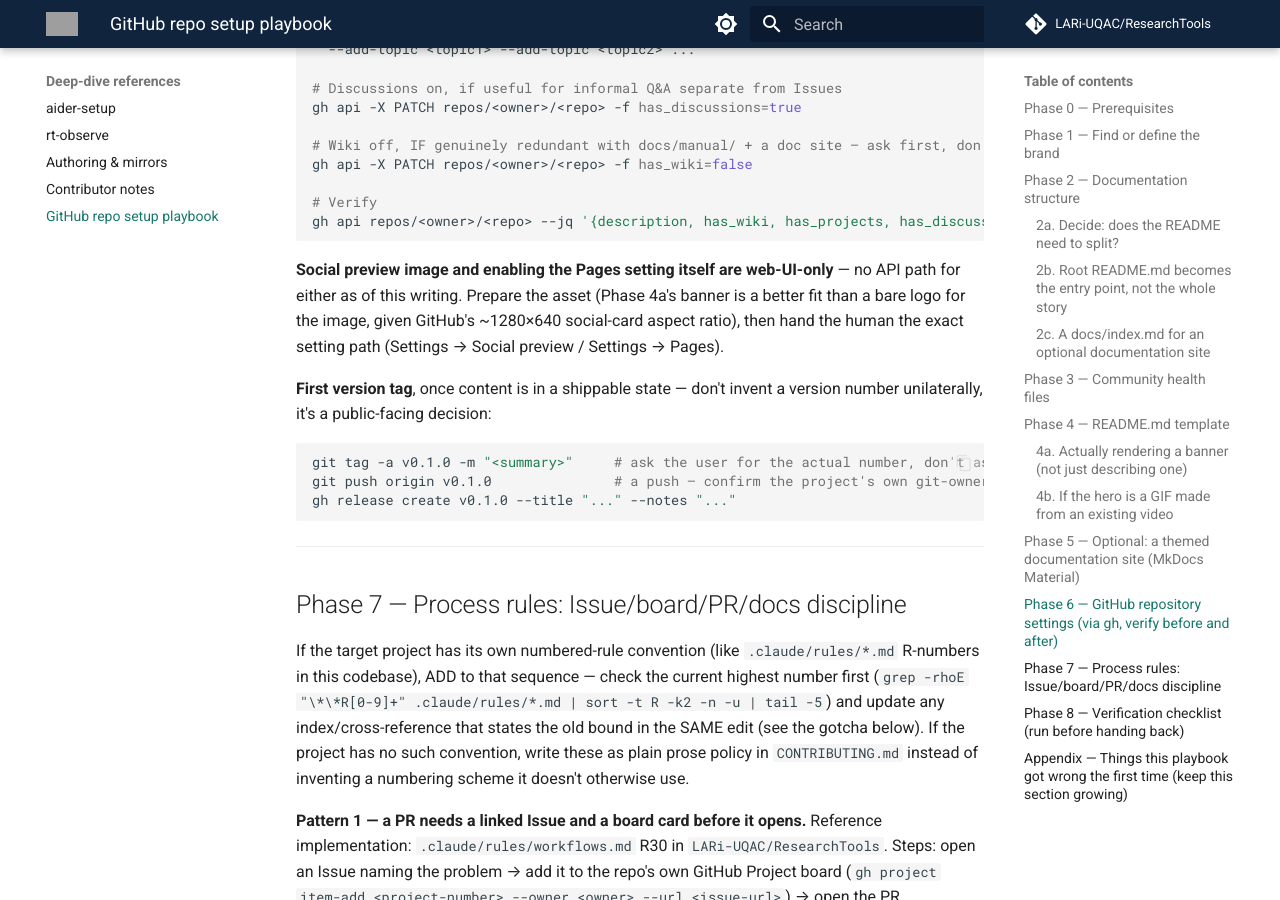
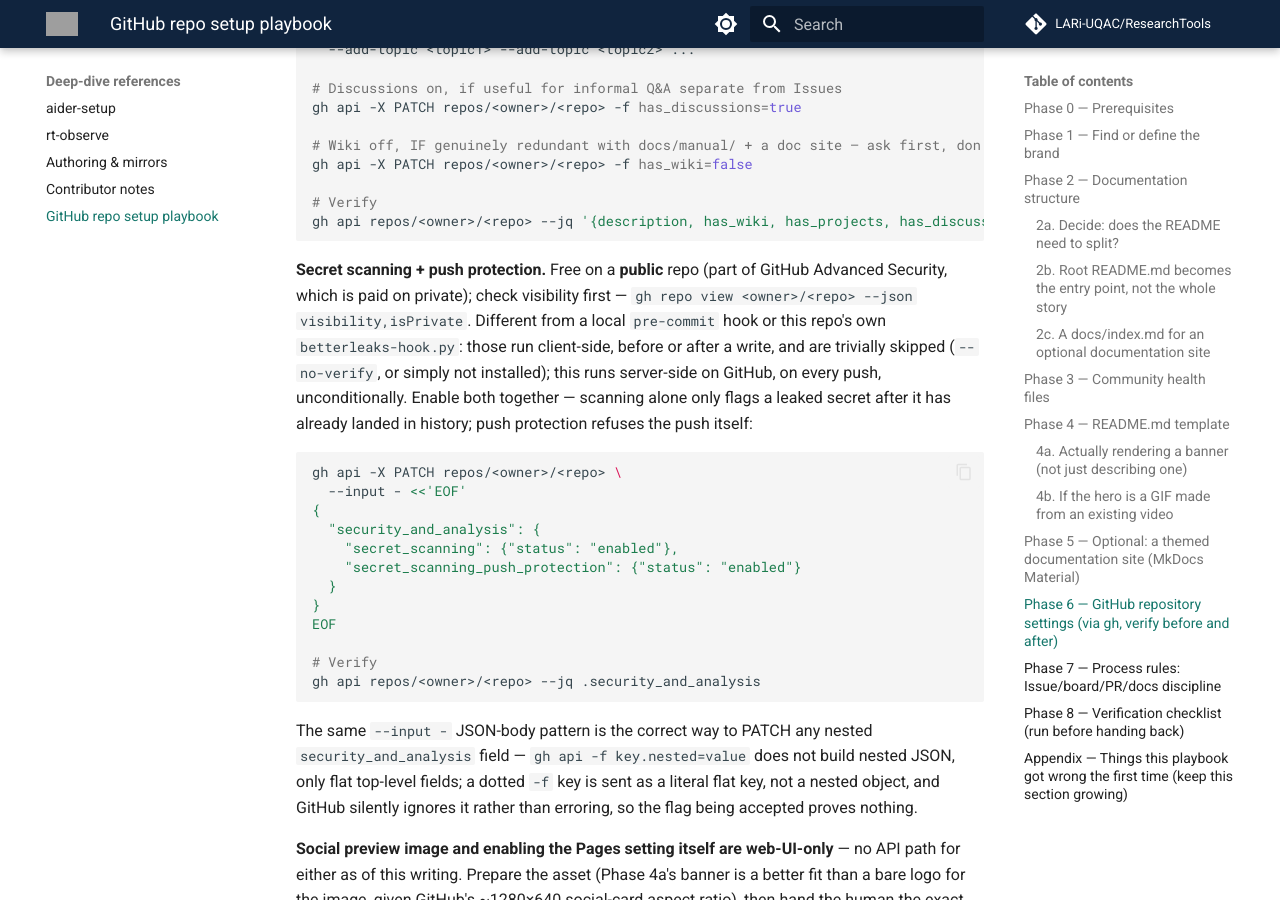
Before and after one commit to LARi-UQAC/ResearchTools, an MkDocs documentation site: the page built from docs/github-repo-setup-playbook.md, in a window 1280 px wide and 900 px high, scrolled down 8041 px. Built offline with MkDocs 1.6.1 and Material for MkDocs 9.7.7, drawn with Linux system fonts in a browser that asks for light colours; comment, search, counter and statistics services are not loaded; grey boxes are pictures that could not be loaded.

Commit message:
docs: add secret scanning + push protection method to repo setup playbook
Phase 6 was missing this repo-settings step. Documents the gh api
--input - JSON-body pattern (nested security_and_analysis fields are
not settable via flat -f key.nested=value, which silently no-ops) and
the free-on-public-repo distinction.

Co-Authored-By: Claude Sonnet 5 <noreply@anthropic.com>

````diff
--- a/docs/github-repo-setup-playbook.md
+++ b/docs/github-repo-setup-playbook.md
@@ -334,6 +334,34 @@ gh api -X PATCH repos/<owner>/<repo> -f has_wiki=false
 gh api repos/<owner>/<repo> --jq '{description, has_wiki, has_projects, has_discussions, topics}'
 ```
 
+**Secret scanning + push protection.** Free on a **public** repo (part of GitHub Advanced
+Security, which is paid on private); check visibility first — `gh repo view <owner>/<repo>
+--json visibility,isPrivate`. Different from a local `pre-commit` hook or this repo's own
+`betterleaks-hook.py`: those run client-side, before or after a write, and are trivially
+skipped (`--no-verify`, or simply not installed); this runs server-side on GitHub, on every
+push, unconditionally. Enable both together — scanning alone only flags a leaked secret after
+it has already landed in history; push protection refuses the push itself:
+
+```bash
+gh api -X PATCH repos/<owner>/<repo> \
+  --input - <<'EOF'
+{
+  "security_and_analysis": {
+    "secret_scanning": {"status": "enabled"},
+    "secret_scanning_push_protection": {"status": "enabled"}
+  }
+}
+EOF
+
+# Verify
+gh api repos/<owner>/<repo> --jq .security_and_analysis
+```
+
+The same `--input -` JSON-body pattern is the correct way to PATCH any nested
+`security_and_analysis` field — `gh api -f key.nested=value` does not build nested JSON, only
+flat top-level fields; a dotted `-f` key is sent as a literal flat key, not a nested object, and
+GitHub silently ignores it rather than erroring, so the flag being accepted proves nothing.
+
 **Social preview image and enabling the Pages setting itself are web-UI-only** — no API path
 for either as of this writing. Prepare the asset (Phase 4a's banner is a better fit than a
 bare logo for the image, given GitHub's ~1280×640 social-card aspect ratio), then hand the
````
